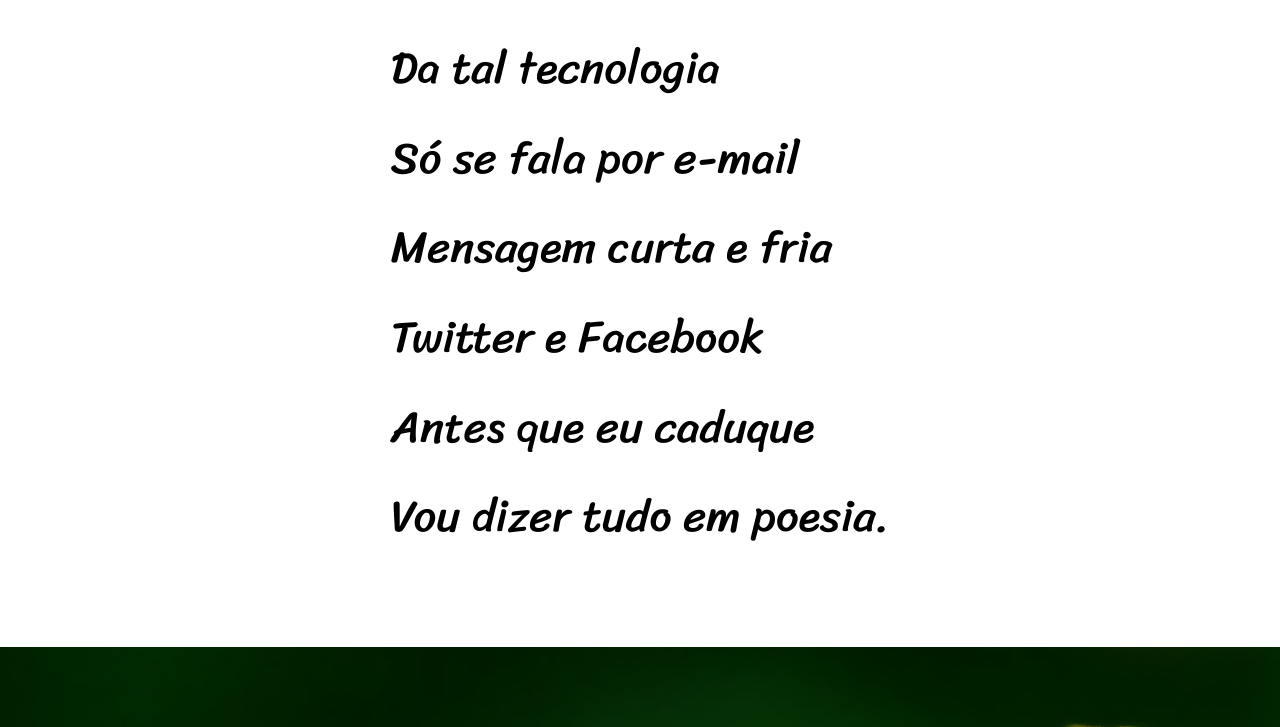
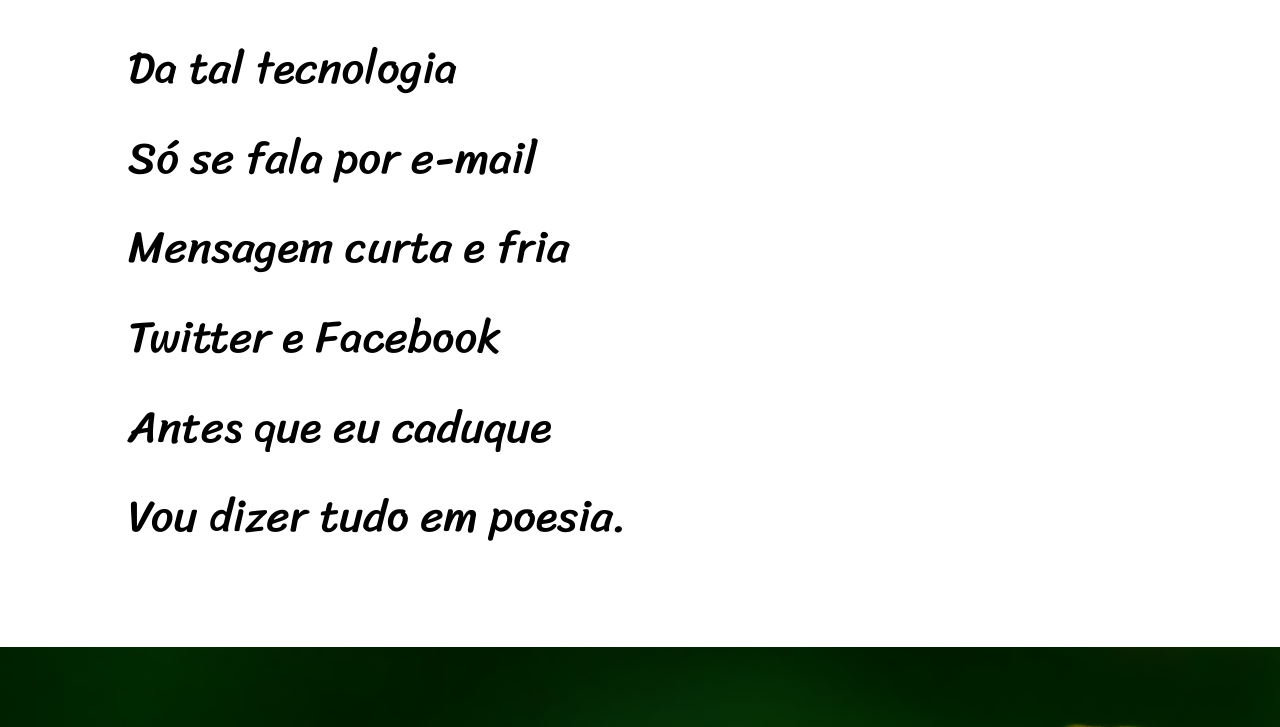
Before and after one commit to BrunoTav/Cordel-moderno, a plain HTML site: page index.html in a window 1280 px wide. Shown: the part 412-1139 px from the top of the page. Drawn offline with Linux system fonts and the light colour scheme.

Commit message:
update style.css

```diff
--- a/style.css
+++ b/style.css
@@ -45,12 +45,15 @@
   font-family:var(--font3);
   display:flex;
   align-items:center;
-  justify-content:center;
+  justify-content:left;
   width:100vw;
   margin-left:-8px;
   font-size:3.5vw;
   line-height:2em;
   text-align:justify;
+}
+section p{
+  margin-left:10vw;
 }
 .flor{
   background-image:url(imagens/background001.jpg);
```
